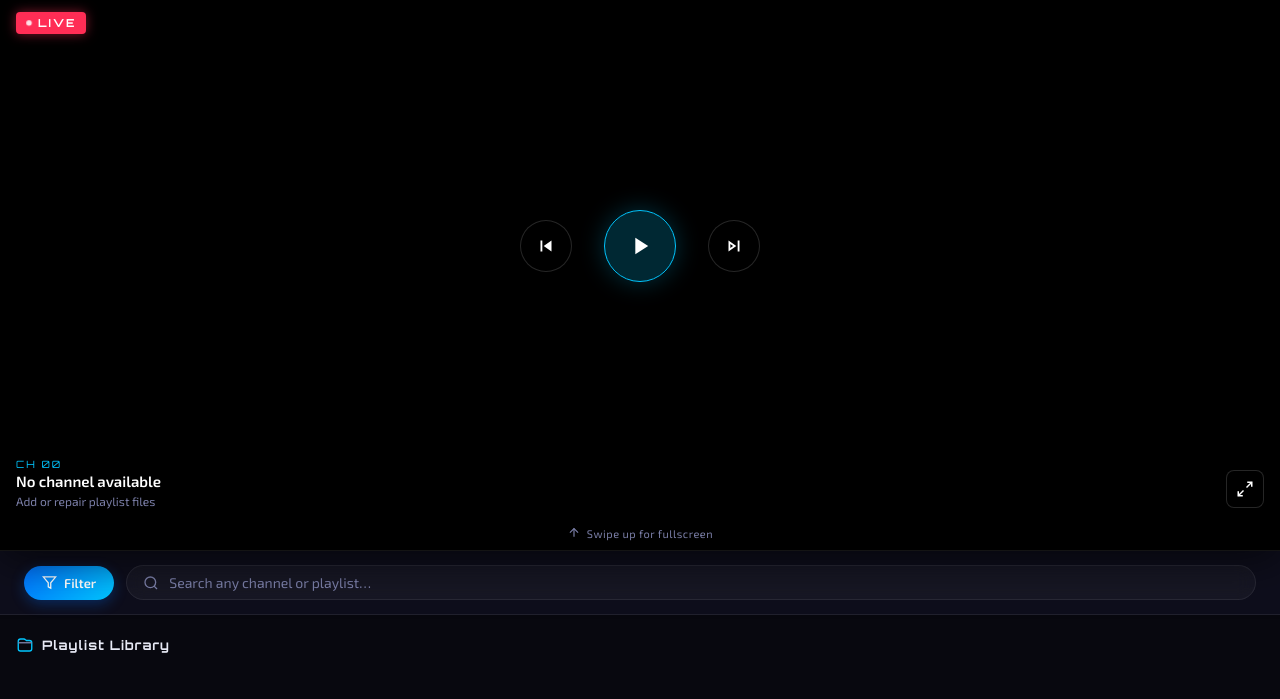
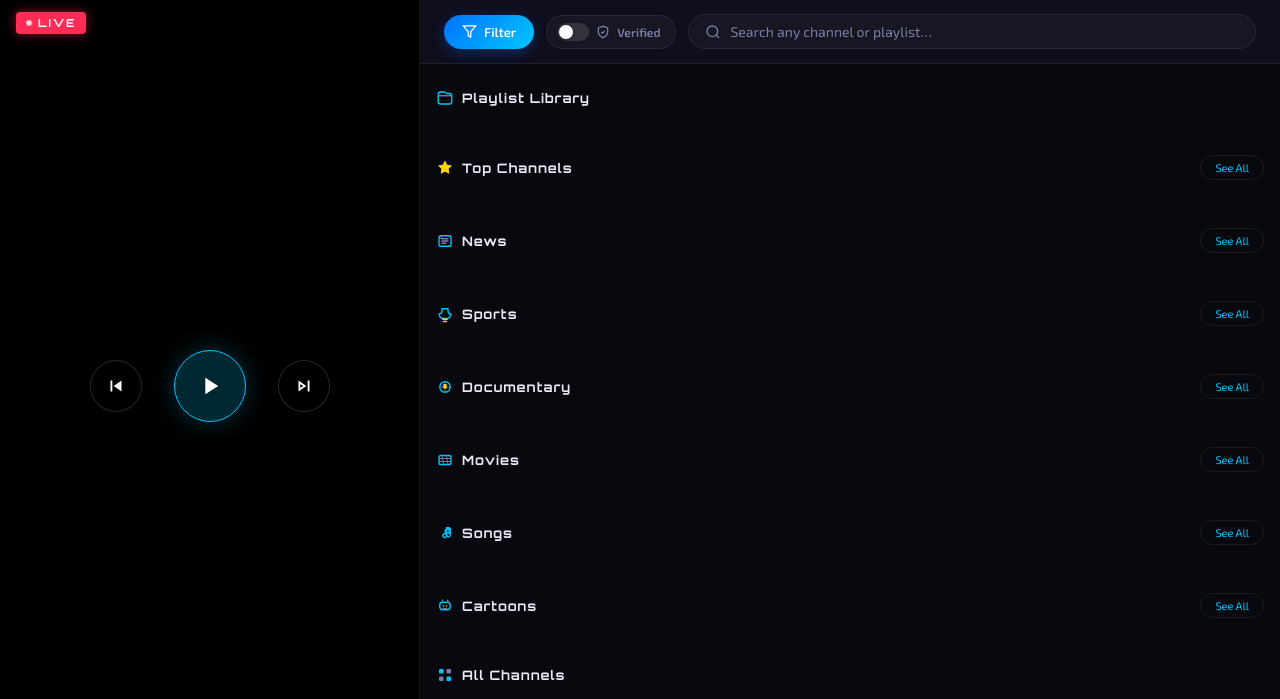
Before and after one commit to iqbalhossaindev/kestford, a website: page index.html in a window 1280 px wide. Shown: the top 699 px of the page. Drawn offline with nearby package versions, Linux system fonts and the light colour scheme; no server answers.

Commit message:
Add files via upload

```diff
--- a/app.js
+++ b/app.js
@@ -52,6 +52,7 @@ const state = {
   underReviewChannelIds: new Set(),
   activePlaylist: 'all',
   activeType: 'all',
+  verifiedOnly: false,
   searchQuery: '',
   userId: '',
   hlsLevel: -1,
@@ -347,6 +348,12 @@ function applyFilters() {
     working = working.filter(channel => channel.group === state.activeType);
   }
 
+  if (state.verifiedOnly) {
+    working = working.filter(channel =>
+      state.humanVerifiedChannelIds.has(channel.id) || state.aiVerifiedChannelIds.has(channel.id)
+    );
+  }
+
   state.filteredChannels = working;
   state.currentList = working;
   renderSections();
@@ -355,9 +362,12 @@ function applyFilters() {
 function clearAllFilters() {
   state.activePlaylist = 'all';
   state.activeType = 'all';
+  state.verifiedOnly = false;
   state.searchQuery = '';
   searchInput.value = '';
   searchClear.style.display = 'none';
+  const verifiedToggle = document.getElementById('verified-toggle');
+  if (verifiedToggle) verifiedToggle.classList.remove('active');
   typeBtns.forEach(btn => btn.classList.toggle('active', btn.dataset.type === 'all'));
   renderPlaylistSelectors();
   applyFilters();
@@ -486,7 +496,6 @@ function createCard(channel) {
 
   card.addEventListener('click', () => {
     playChannelById(channel.id, { autoPlay: true });
-    window.scrollTo({ top: 0, behavior: 'smooth' });
   });
 
   return card;
@@ -929,6 +938,15 @@ function bindEvents() {
 
   filterToggle.addEventListener('click', () => filterPanel.classList.toggle('hidden'));
 
+  const verifiedToggleBtn = document.getElementById('verified-toggle');
+  if (verifiedToggleBtn) {
+    verifiedToggleBtn.addEventListener('click', () => {
+      state.verifiedOnly = !state.verifiedOnly;
+      verifiedToggleBtn.classList.toggle('active', state.verifiedOnly);
+      applyFilters();
+    });
+  }
+
   typeBtns.forEach(btn => {
     btn.addEventListener('click', () => {
       state.activeType = btn.dataset.type;
--- a/index.html
+++ b/index.html
@@ -11,6 +11,8 @@
   <link rel="stylesheet" href="style.css">
 </head>
 <body>
+<div id="layout-shell">
+  <div id="pc-sidebar">
   <section id="player-section">
     <div id="player-wrapper">
       <video id="main-video" playsinline></video>
@@ -98,11 +100,20 @@
       Swipe up for fullscreen
     </div>
   </section>
+  </div><!-- /pc-sidebar -->
 
+  <div id="pc-content">
   <section id="filter-search-bar">
     <button id="filter-toggle-btn" class="pill-btn">
       <svg viewBox="0 0 24 24" fill="none" stroke="currentColor" stroke-width="2"><polygon points="22 3 2 3 10 12.46 10 19 14 21 14 12.46 22 3"/></svg>
       Filter
+    </button>
+    <button id="verified-toggle" class="verified-switch" title="Show verified channels only">
+      <span class="vs-track">
+        <span class="vs-thumb"></span>
+      </span>
+      <svg class="vs-icon" viewBox="0 0 24 24" fill="none" stroke="currentColor" stroke-width="2.2"><path d="M12 22s8-4 8-10V5l-8-3-8 3v7c0 6 8 10 8 10z"/><polyline points="9 12 11 14 15 10"/></svg>
+      <span class="vs-label">Verified</span>
     </button>
     <div id="search-wrapper">
       <svg viewBox="0 0 24 24" fill="none" stroke="currentColor" stroke-width="2"><circle cx="11" cy="11" r="8"/><line x1="21" y1="21" x2="16.65" y2="16.65"/></svg>
@@ -242,6 +253,8 @@
       </button>
     </div>
   </footer>
+  </div><!-- /pc-content -->
+</div><!-- /layout-shell -->
 
   <div id="lang-popup" class="popup hidden">
     <div class="popup-inner">
--- a/style.css
+++ b/style.css
@@ -952,10 +952,184 @@ body.in-fullscreen #filter-search-bar { display: none; }
   .channel-grid { grid-template-columns: repeat(auto-fill, minmax(180px, 1fr)); }
 }
 
+/* ═══════════════════════════════════════════
+   PC LAYOUT — Two-column sidebar design
+   ═══════════════════════════════════════════ */
+@media (min-width: 1200px) {
+  html, body {
+    height: 100dvh;
+    overflow: hidden;
+  }
+
+  #layout-shell {
+    display: flex;
+    height: 100dvh;
+    overflow: hidden;
+  }
+
+  /* ── Left sidebar: player only ── */
+  #pc-sidebar {
+    width: 420px;
+    flex-shrink: 0;
+    height: 100dvh;
+    background: #000;
+    border-right: 1px solid var(--border);
+    display: flex;
+    flex-direction: column;
+    overflow: hidden;
+  }
+
+  #player-section {
+    position: relative !important;
+    top: auto !important;
+    flex: 1;
+    display: flex;
+    flex-direction: column;
+  }
+
+  #player-wrapper {
+    flex: 1;
+    aspect-ratio: unset !important;
+    max-height: none !important;
+    height: auto;
+  }
+
+  #swipe-hint { display: none; }
+
+  /* ── Right content column: scrollable ── */
+  #pc-content {
+    flex: 1;
+    min-width: 0;
+    height: 100dvh;
+    overflow-y: auto;
+    overflow-x: hidden;
+    display: flex;
+    flex-direction: column;
+    background: var(--bg);
+  }
+
+  /* Filter bar sticks at top of pc-content column */
+  #filter-search-bar {
+    position: sticky !important;
+    top: 0 !important;
+    z-index: 90;
+  }
+
+  /* Wider grid on desktop */
+  :root { --card-w: 210px; --card-h: 130px; }
+  .channel-grid { grid-template-columns: repeat(auto-fill, minmax(200px, 1fr)); }
+  #channels-main { padding: 24px 0 40px; }
+
+  /* Playlist strip wider pills */
+  .playlist-pill-label { max-width: 200px; }
+
+  /* Footer always at bottom of scroll */
+  #main-footer { margin-top: auto; }
+
+  /* Fullscreen: cover the whole viewport */
+  body.in-fullscreen #player-section {
+    position: fixed !important;
+    inset: 0;
+    z-index: 999;
+    width: 100vw;
+    height: 100dvh;
+  }
+  body.in-fullscreen #player-wrapper {
+    height: 100dvh !important;
+  }
+}
+
+@media (min-width: 1440px) {
+  #pc-sidebar { width: 500px; }
+  :root { --card-w: 220px; --card-h: 138px; }
+}
+
+@media (min-width: 1800px) {
+  #pc-sidebar { width: 580px; }
+  :root { --card-w: 240px; --card-h: 150px; }
+  .channel-grid { grid-template-columns: repeat(auto-fill, minmax(220px, 1fr)); }
+}
+
 /* Landscape phone fullscreen */
 @media (orientation: landscape) and (max-height: 500px) {
   body.in-fullscreen #player-wrapper { height: 100dvh; }
 }
+
+/* ─────────────────────────────────────────
+   VERIFIED TOGGLE SWITCH
+───────────────────────────────────────── */
+.verified-switch {
+  display: inline-flex;
+  align-items: center;
+  gap: 7px;
+  padding: 7px 14px 7px 10px;
+  background: var(--glass);
+  border: 1px solid var(--border);
+  border-radius: 50px;
+  color: var(--text-dim);
+  cursor: pointer;
+  font-family: 'Exo 2', sans-serif;
+  font-size: 12px;
+  font-weight: 600;
+  white-space: nowrap;
+  transition: all var(--transition);
+  position: relative;
+  flex-shrink: 0;
+}
+
+.verified-switch:hover {
+  border-color: var(--accent);
+  color: var(--accent);
+}
+
+.verified-switch.active {
+  background: linear-gradient(135deg, rgba(0,114,255,0.2), rgba(0,198,255,0.15));
+  border-color: var(--accent);
+  color: var(--accent);
+  box-shadow: 0 0 16px rgba(0,198,255,0.2);
+}
+
+/* Track */
+.vs-track {
+  display: inline-block;
+  width: 32px;
+  height: 18px;
+  background: rgba(255,255,255,0.12);
+  border-radius: 999px;
+  position: relative;
+  transition: background 0.25s;
+  flex-shrink: 0;
+}
+.verified-switch.active .vs-track {
+  background: linear-gradient(135deg, var(--accent2), var(--accent));
+}
+
+/* Thumb */
+.vs-thumb {
+  position: absolute;
+  top: 2px;
+  left: 2px;
+  width: 14px;
+  height: 14px;
+  background: #fff;
+  border-radius: 50%;
+  transition: transform 0.25s cubic-bezier(.4,0,.2,1), box-shadow 0.25s;
+  box-shadow: 0 1px 4px rgba(0,0,0,0.35);
+}
+.verified-switch.active .vs-thumb {
+  transform: translateX(14px);
+  box-shadow: 0 0 8px rgba(0,198,255,0.5);
+}
+
+.vs-icon {
+  width: 14px;
+  height: 14px;
+  flex-shrink: 0;
+  color: inherit;
+}
+
+.vs-label { line-height: 1; }
+
 
 /* ─────────────────────────────────────────
    BACKEND MODE / PLAYLIST STRIP
```
